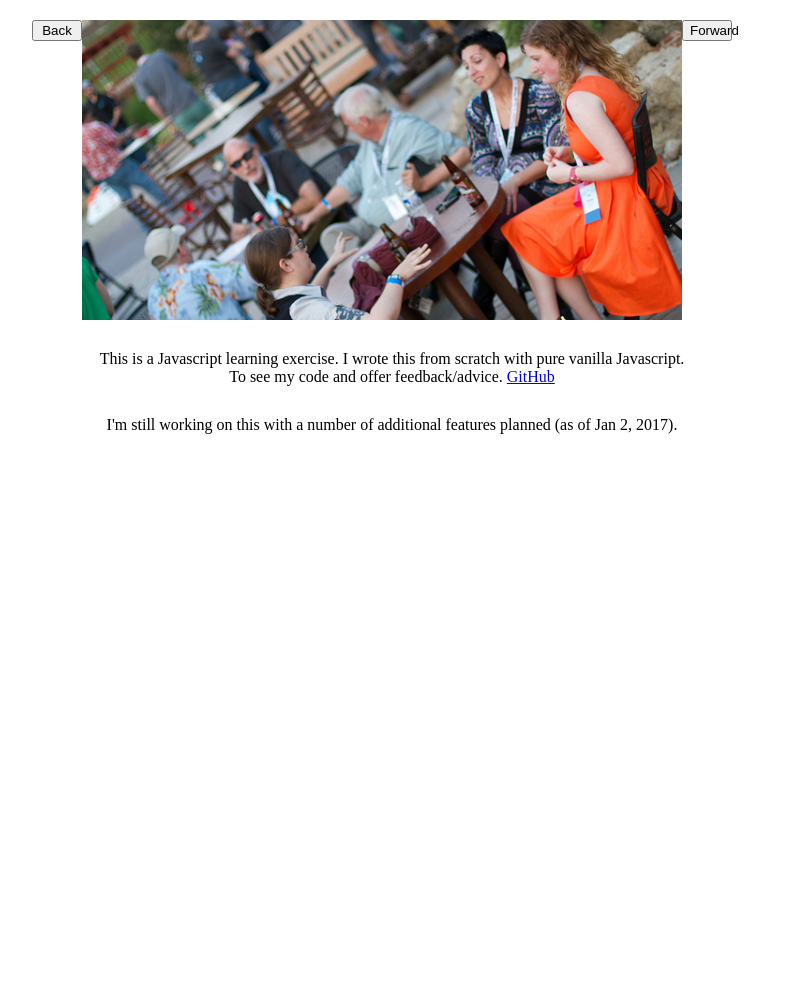
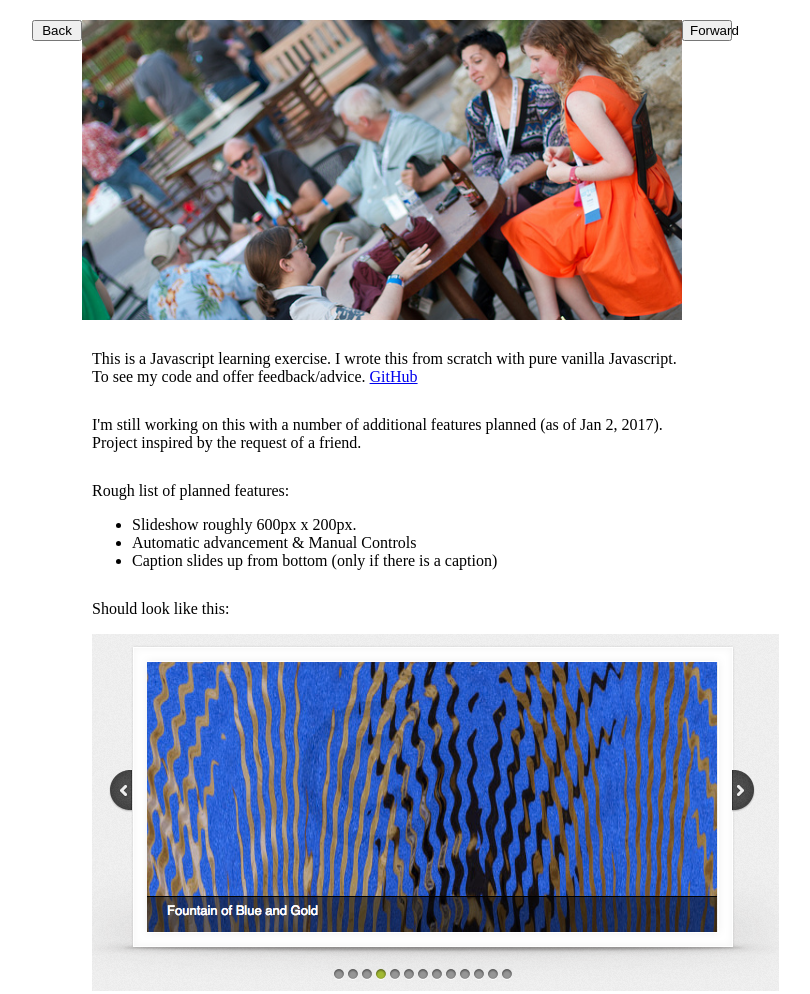
Before and after one commit to frankcollins3/simple-javascript-slideshow, a plain HTML site: page index.html in a window 1280 px wide. Shown: the whole page, without its empty margins (248-1058 px from the left). Before the commit the page ends 800 px from the top, so only its background shows below. Drawn offline with Linux system fonts and the light colour scheme.

Commit message:
Adding more project info and screen shot of how the final product should look.

```diff
--- a/index.html
+++ b/index.html
@@ -5,7 +5,9 @@
   <title>Javascript Slideshow</title>
   <link rel="stylesheet" type="text/css" href="java.css">
 
-  <!-- Create a list of images to appear in slideshow. Add as many images as you like. Simply add their file names to this list.
+  <!-- Create a list of images to appear in slideshow.
+  Add as many images as you like. Simply add their file
+  names to this list.
   * Each file should be placed in :"images/.."
   * Includ a comma after each image. -->
 
@@ -25,7 +27,8 @@
     <button class="pointers back">Back</button>
     <div id="slideshow">
 
-      <!-- Using Javascript to insert 3 images at time into the FRAME. Only the middle one is visible, except during animations.  -->
+      <!-- Using Javascript to insert 3 images at time into the FRAME.
+      Only the middle one is visible, except during animations.  -->
       <div id="frame">
 
       </div>
@@ -36,10 +39,23 @@
   </div>
 
   <div id="about-text">
-    <p>This is a Javascript learning exercise. I wrote this from scratch with pure vanilla Javascript. To see my code and offer feedback/advice.
+    <p>This is a Javascript learning exercise. I wrote this from
+      scratch with pure vanilla Javascript. To see my code and
+      offer feedback/advice.
       <a href="https://github.com/stpaultim/simple-javascript-slideshow">GitHub</a>
     </p>
-    <p>I'm still working on this with a number of additional features planned (as of Jan 2, 2017).</p>
+    <p>I'm still working on this with a number of additional
+      features planned (as of Jan 2, 2017). Project inspired by the request of a friend.
+    </p>
+    <p class="left-align">Rough list of planned features:
+    </p>
+    <ul>
+      <li>Slideshow roughly 600px x 200px.</li>
+      <li>Automatic advancement & Manual Controls</li>
+      <li>Caption slides up from bottom (only if there is a caption)</li>
+    </ul>
+    <p>Should look like this:</p>
+    <img src="images/slides.png">
   </div>
 
 <script type="text/javascript" src="java.js"></script>
--- a/java.css
+++ b/java.css
@@ -2,6 +2,10 @@
 
 html {
   padding: 0px; margin: 0px;
+}
+
+ul, .left-align {
+  text-align: left;
 }
 
 .wrapper {
@@ -46,7 +50,6 @@ html {
 #about-text {
   border: 0px solid green;
   clear: both;
-  text-align: center;
   width: 600px;
   margin: 0px auto;
 }
```
Also changed, not shown: images/slides.png (added).
